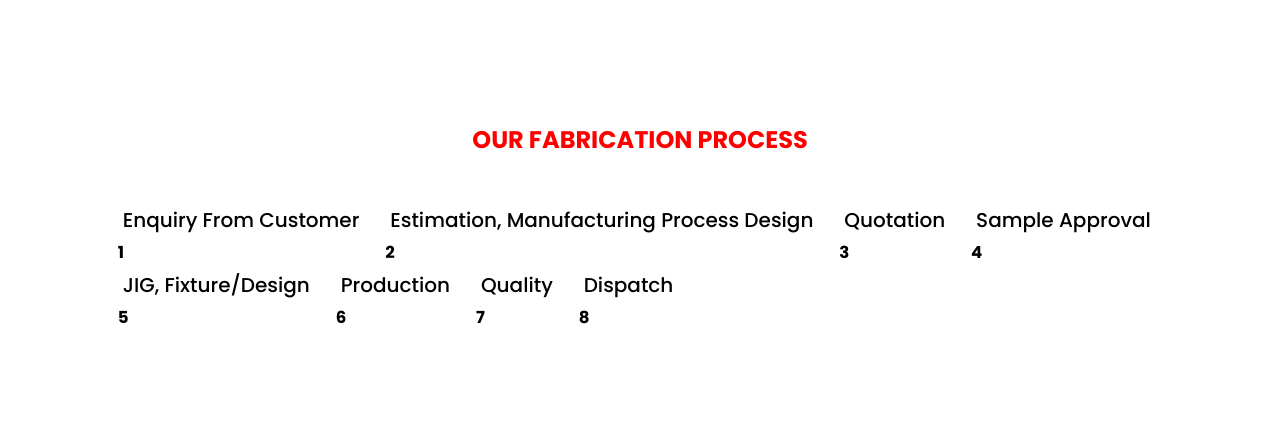
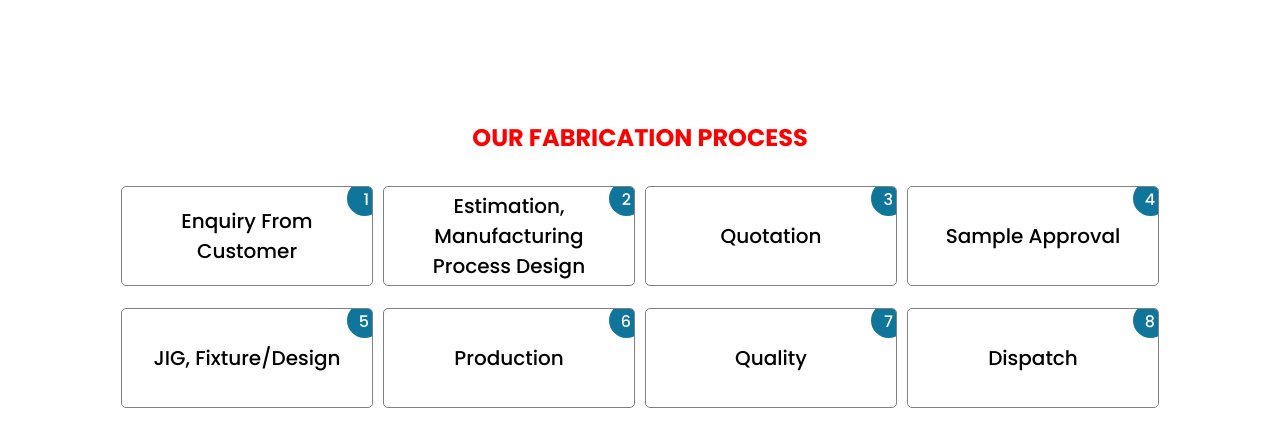
Before and after one commit to lathamadakkannu/raana-tech-fabs, a Next.js app: page /Process in a window 1280 px wide. Shown: the top 446 px of the page. Built offline with nearby package versions, Linux system fonts and the light colour scheme.

Commit message:
Update Process.module.scss

```diff
--- a/app/Process/Process.module.scss
+++ b/app/Process/Process.module.scss
@@ -1,171 +1,108 @@
 .process {
   width: 85%;
   margin: 0 auto;
+  margin-top: 100px;
+}
 
 .processHeader {
-      p {
   text-align: center;
-        font-size: 24px;
-        margin: 2% 0;
+  padding: 20px 0;
   color: red;
-        font-weight: bold;
+}
+
+.processContainer {
+  .processRow {
+    display: flex;
+    flex-wrap: wrap;
+    justify-content: center;
+    gap: 10px;
   }
 }
 
-    .processContainer {
-      padding: 2%;
+.processCard {
+  position: relative;
+  border: 1px solid gray;
+  border-radius: 5px;
+  padding: 12px 14px;
+  text-decoration: none;
+  z-index: 0;
+  overflow: hidden;
+  height: 100px;
+  margin: 1% 0%;
+  box-sizing: border-box;
 
-      .processRow {
   display: flex;
-        flex-wrap: wrap;
-        gap: 2%;
+  flex-direction: column;
+  align-items: center;
+  justify-content: center;
+  text-align: center;
+  --scale-before: 1;
 
-        .processCol {
-          .processCard {
-            border-radius: 10px;
-            width: 100%;
-            height: 13vh;
-            padding: 15px;
-            background-color: #199dcd;
-            opacity: 0.9;
-            box-shadow: 0px 1px 5px 1px grey;
-            transition: background 0.3s, transform 0.3s, box-shadow 0.3s;
-            margin-bottom: 2%;
-            display: flex;
-            justify-content: center;
-            align-items: center;
-            color: whitesmoke;
-
-            &:hover {
-              transform: translate(20px);
-              box-shadow: 0px 10px 10px 0px rgba(0, 0, 0, 0.2);
-              background-color: #0f759b;
-              color: whitesmoke;
-              font-weight: bold;
+  .processCount{
+    position: absolute;
+    top: 0px;
+    right:3px ;
+    //padding: 2px;
+    font-size: 16px;
+    font-weight: 100;
+    color: white;
   }
 
   p {
-              font-size: 18px;
-              font-weight: 600;
+    font-size: 20px;
+    font-weight: 400;
+    color: black;
     text-align: center;
-              padding: 10px;
+
+    &.small {
+      font-size: 14px;
     }
   }
+
+  &:before {
+    content: "";
+    position: absolute;
+    z-index: -1;
+    top: -6px;
+    right: -10px;
+    background: #0f759b;
+    height: 35px;
+    width: 35px;
+    border-radius: 32px;
+    transform: scale(var(--scale-before));
+    transform-origin: 50% 50%;
+    transition: transform 0.25s ease-out;
+  }
+
+  &:hover {
+    p {
+      color: white;
+    }
+
+    h3 {
+      color: #fff;
+    }
+
+    &:before {
+      transform: scale(21);
     }
   }
 }
 
-    /*.processArrow {
-      display: flex;
-      align-items: center;
-      font-size: 30px;
-      color: #199dcd;
-    }
-
-    .processArrowtopTObottom {
-      padding: 15px 0;
-      font-size: 30px;
-      color: #199dcd;
-      margin-left: 90%;
-    }*/
-  }
-
 @media screen and (min-width: 300px) and (max-width: 599px) {
-    .process {
-      padding-top: 70px;
-    }
-
-    .processRow {
-      flex-direction: column;
-    }
-
-    .processCol {
-      width: 100%;
-      margin-bottom: 10px;
-    }
-
   .processCard {
-      padding: 10px;
-      font-size: 16px;
-      height: auto;
-    }
-
-    .processCard p {
-      font-size: 14px;
-      text-align: center;
-    }
-
-    .processArrow,
-    .processArrowtopTObottom {
-      display: none;
+    width: calc(100% - 20px);
   }
 }
 
 @media screen and (min-width: 600px) and (max-width: 1023px) {
-    .process {
-      padding-top: 120px;
-    }
-
-    .processRow {
-      flex-wrap: wrap;
-    }
-
-    .processCol {
-      width: 48%;
-      margin-bottom: 20px;
-    }
-
   .processCard {
-      padding: 15px;
-      font-size: 18px;
-      height: auto;
-    }
-
-    .processCard p {
-      font-size: 16px;
-      text-align: center;
-    }
-
-    .processArrow,
-    .processArrowtopTObottom {
-      display: none;
+    width: calc(50% - 20px);
   }
 }
 
 @media screen and (min-width: 1024px) {
-    .process {
-      padding-top: 100px;
-    }
-
-    .processRow {
-      flex-wrap: nowrap;
-    }
-
-    .processCol {
-      width: 20%;
-      padding: 10px;
-    }
-
-    .processArrow {
-      padding-top: 35px;
-      font-size: 30px;
-      color: #199dcd;
-    }
-
-    .processArrowtopTObottom{
-      padding: 15px 0;
-      font-size: 30px;
-      color: hsl(344, 15%, 36%);
-      margin-left: 100%;
-    }
-
   .processCard {
-      font-size: 20px;
-    }
-
-    .processCard p {
-      padding-top: 5px;
-      font-size: 20px;
-      padding: 5px;
+    width: calc(25% - 20px);
   }
 }
```
Lines whose indentation alone changed are shown as unchanged.
